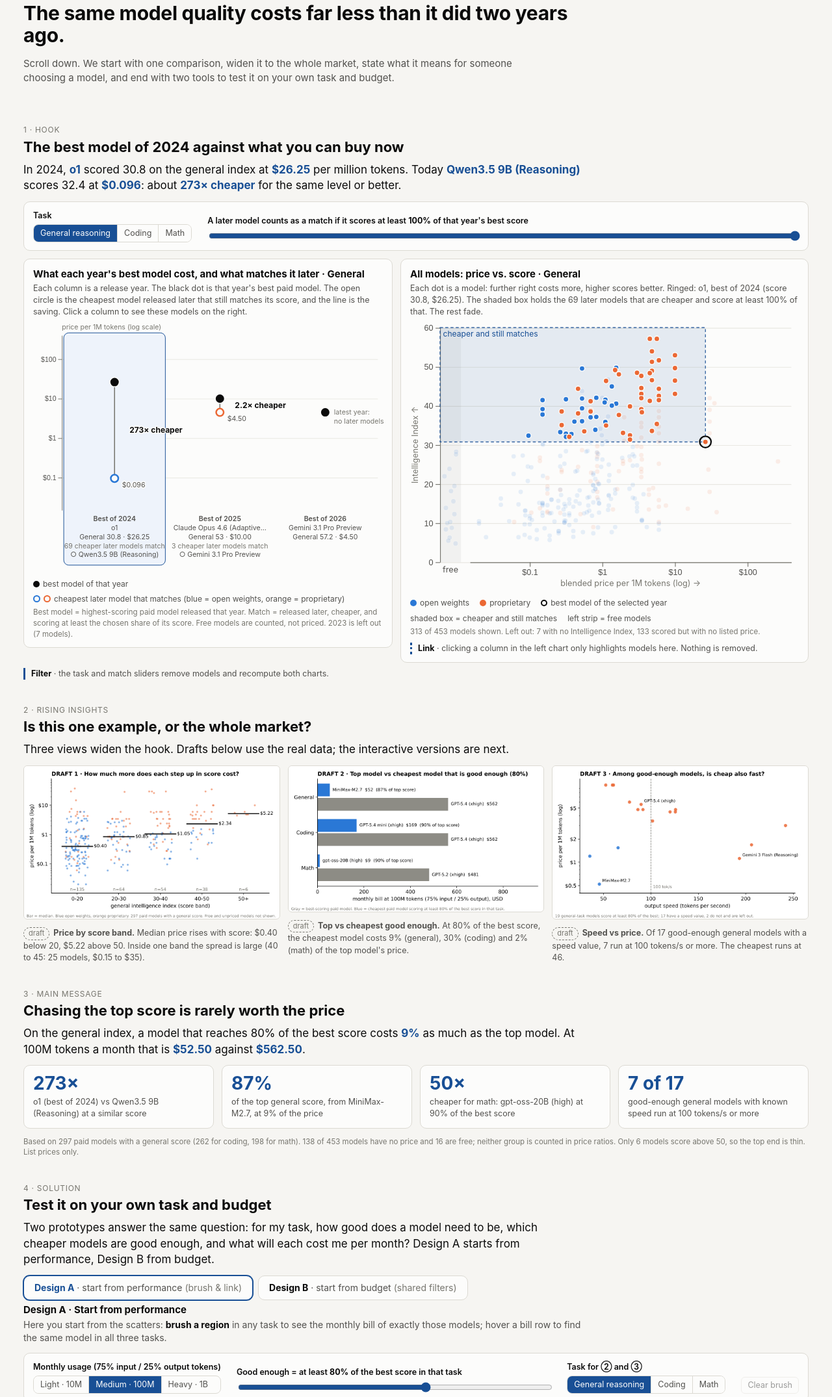
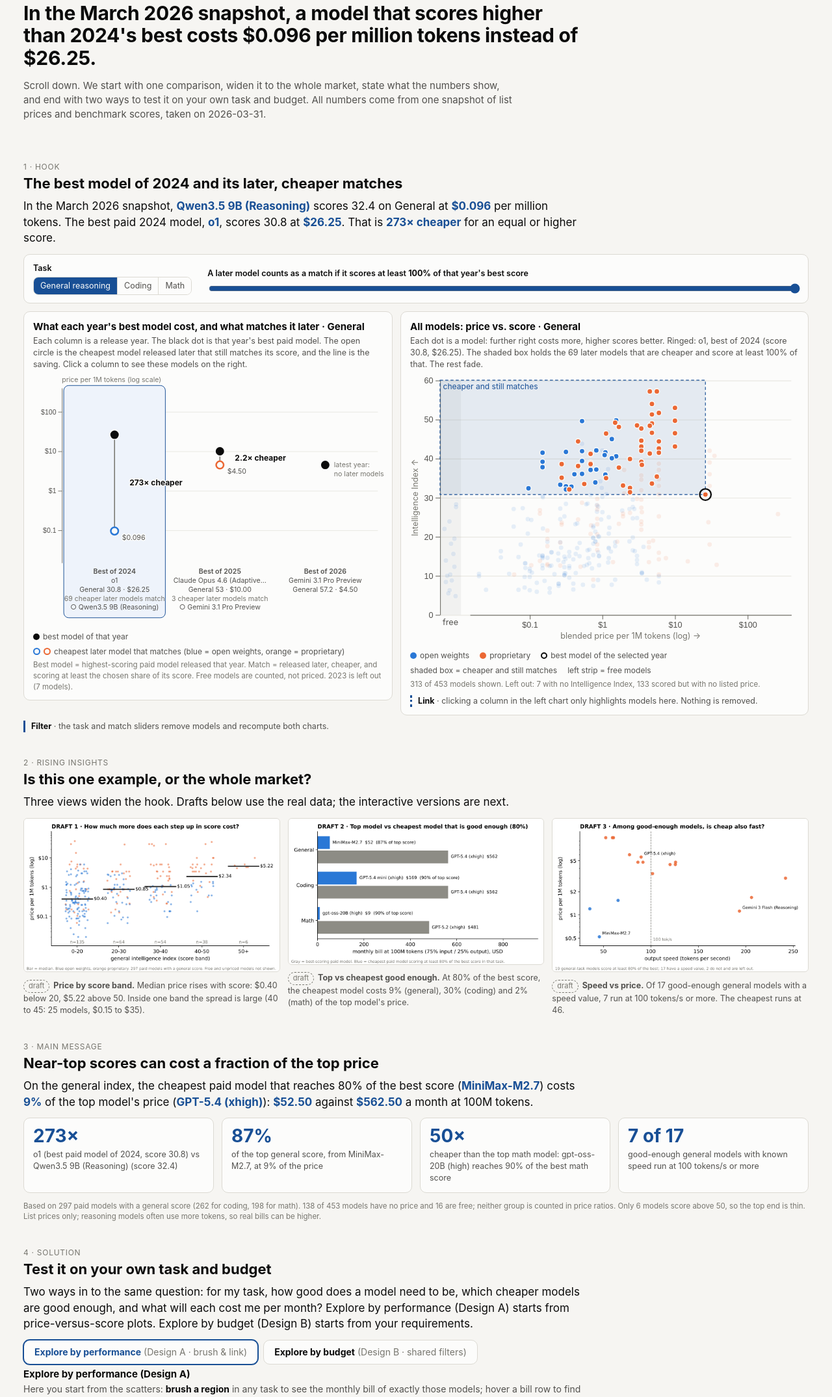
Before and after one commit to ShuC802/cs1710-project, a plain HTML site: page docs/index.html in a window 1280 px wide. Shown: the part 85-2235 px from the top of the page at 65% size. Drawn offline with Linux system fonts and the light colour scheme.

Commit message:
new refinements

```diff
--- a/dashboards/src/b.js
+++ b/dashboards/src/b.js
@@ -43,8 +43,11 @@
     if (!m) { el.innerHTML = "Click a bar or a dot to pin a model here."; return; }
     const sc = C.TASKS.map((t) => `<tr><th>${t.index}</th><td class="v">${m[t.key] == null ? "no score" : m[t.key]}</td></tr>`).join("");
     const costs = C.USAGE.map((u) => `<tr><th>${u.label} · ${C.fmtTok(u.tokens)} tok/mo</th><td class="v">${m.price == null ? "no price" : m.free ? "$0 list (you host)" : C.fmtUSD(C.bill(m, u.tokens).total)}</td></tr>`).join("");
+    const why = { score: `its ${C.taskOf(S.task).short} score is below the good-enough line or missing`, license: "the license filter", budget: "the monthly budget", speed: "the minimum speed (or its speed is unknown)" };
+    const f = m.price == null ? "price" : fails(m);
+    const note = f ? `<p class="hint" style="margin:4px 0 6px"><b>Excluded by current controls:</b> ${f === "price" ? "it has no listed price, so the price views leave it out" : why[f]}. It stays pinned from earlier.</p>` : "";
     el.innerHTML = `<b style="color:var(--text-primary)">${m.name}</b> · ${m.provider} · ${m.open ? "open weights" : "proprietary"} · ${m.year ?? "year unknown"}
-      <table>${sc}<tr><th>Speed</th><td class="v">${m.speed == null ? "unknown" : m.speed + " tok/s"}</td></tr>${costs}</table>`;
+      ${note}<table>${sc}<tr><th>Speed</th><td class="v">${m.speed == null ? "unknown" : m.speed + " tok/s"}</td></tr>${costs}</table>`;
   }
 
   function draw() {
--- a/dashboards/src/common.js
+++ b/dashboards/src/common.js
@@ -223,7 +223,7 @@
         .on("click", (ev, q) => hooks.onClick && hooks.onClick(q.d.id));
       row.append("rect").attr("class", "hit").attr("x", -m.l).attr("width", o.w).attr("y", 0).attr("height", rowH);
       row.append("circle").attr("cx", -m.l + 8).attr("cy", rowH / 2).attr("r", 4.5).attr("class", (q) => "dot " + (q.d.open ? "open" : "prop"));
-      row.append("text").attr("class", "nm").attr("x", -m.l + 18).attr("y", rowH / 2).attr("dy", "0.33em").text((q) => C.trunc(q.d.name, 32));
+      row.append("text").attr("class", "nm").attr("x", -m.l + 18).attr("y", rowH / 2).attr("dy", "0.33em").text((q) => (s.below && s.below.has(q.d.id) ? "▾ " : "") + C.trunc(q.d.name, 30));
       // free rows: no bar, an explicit label (a $0 list price is not a $0 bill: you host it)
       row.filter((q) => q.d.free).append("text").attr("class", "val").attr("x", 4).attr("y", rowH / 2).attr("dy", "0.33em").style("fill", "var(--text-secondary)").text("free list price · you host it");
       row.filter((q) => !q.d.free).each(function (q) {
--- a/docs/index.html
+++ b/docs/index.html
@@ -181,13 +181,13 @@
 <nav class="top"><b>The Evolution of LLM Value</b><a href="#hook">1 Hook</a><a href="#insights">2 Rising insights</a><a href="#message">3 Main message</a><a href="#explore">4 Explore</a><a href="#about">About the data</a></nav>
 
 <header class="hero">
-  <h1>The same model quality costs far less than it did two years ago.</h1>
-  <p>Scroll down. We start with one comparison, widen it to the whole market, state what it means for someone choosing a model, and end with two tools to test it on your own task and budget.</p>
+  <h1 id="hero-h1"></h1>
+  <p>Scroll down. We start with one comparison, widen it to the whole market, state what the numbers show, and end with two ways to test it on your own task and budget. All numbers come from one snapshot of list prices and benchmark scores, taken on 2026-03-31.</p>
 </header>
 
 <section class="story" id="hook">
   <p class="step">1 · Hook</p>
-  <h2>The best model of 2024 against what you can buy now</h2>
+  <h2>The best model of 2024 and its later, cheaper matches</h2>
   <p class="big" id="hook-line"></p>
   <div class="controls card">
     <div class="grp"><span class="lab">Task</span><div class="seg" id="h-task"></div></div>
@@ -216,7 +216,7 @@
 
 <section class="story" id="message">
   <p class="step">3 · Main message</p>
-  <h2>Chasing the top score is rarely worth the price</h2>
+  <h2>Near-top scores can cost a fraction of the top price</h2>
   <p class="big" id="msg-line"></p>
   <div class="stats" id="stats"></div>
   <p class="coverage" id="msg-cov"></p>
@@ -225,12 +225,12 @@
 <section class="story" id="explore">
   <p class="step">4 · Solution</p>
   <h2>Test it on your own task and budget</h2>
-  <p class="big">Two prototypes answer the same question: for my task, how good does a model need to be, which cheaper models are good enough, and what will each cost me per month? Design A starts from performance, Design B from budget.</p>
+  <p class="big">Two ways in to the same question: for my task, how good does a model need to be, which cheaper models are good enough, and what will each cost me per month? Explore by performance (Design A) starts from price-versus-score plots. Explore by budget (Design B) starts from your requirements.</p>
   <div class="tabs" role="tablist">
-    <button role="tab" id="tab-a" aria-selected="true"><b>Design A</b> · start from performance <span style="color:var(--text-muted)">(brush &amp; link)</span></button>
-    <button role="tab" id="tab-b" aria-selected="false"><b>Design B</b> · start from budget <span style="color:var(--text-muted)">(shared filters)</span></button>
+    <button role="tab" id="tab-a" aria-selected="true"><b>Explore by performance</b> <span style="color:var(--text-muted)">(Design A · brush &amp; link)</span></button>
+    <button role="tab" id="tab-b" aria-selected="false"><b>Explore by budget</b> <span style="color:var(--text-muted)">(Design B · shared filters)</span></button>
   </div>
-  <div class="design" id="design-a"><h2 class="dh">Design A · Start from performance</h2>
+  <div class="design" id="design-a"><h2 class="dh">Explore by performance (Design A)</h2>
 <p class="lede">Here you start from the scatters: <b>brush a region</b> in any task to see the monthly bill of exactly those models; hover a bill row to find the same model in all three tasks.</p>
 
 <div class="controls card">
@@ -264,7 +264,7 @@
 <li><b>Free</b> models are open-weight models with a $0 list price. They are shown in a separate lane and never used for "× cheaper".</li>
 </ul></details>
 </div>
-  <div class="design" id="design-b" hidden><h2 class="dh">Design B · Start from budget and usage</h2>
+  <div class="design" id="design-b" hidden><h2 class="dh">Explore by budget (Design B)</h2>
 <p class="lede">Here you start from the controls: <b>set a task, usage, quality bar, budget, license and speed floor</b>, then read the surviving models and see where they sit on the price × score map.</p>
 
 <div class="controls card">
@@ -303,7 +303,7 @@
 
 <footer id="about">
   <p><b>Data.</b> LLM Price-Performance Tracker (Kaggle), 453 model endpoints, scrape of 2026-03-31. The tracker reports only a release year, so time views group models by release year. 138 models have no price and 161 have no year; each view says what it leaves out. Nothing is imputed. Cleaning steps: <code>dashboards/data/cleaning_log.txt</code>.</p>
-  <p><b>Prices</b> are list prices. Reasoning models often emit more tokens, so real bills run higher.</p>
+  <p><b>Prices</b> are list prices from the 2026-03-31 snapshot and may have changed since. Reasoning models often emit more tokens, so real bills can run higher.</p>
 </footer>
 </main>
 <script>// https://d3js.org v7.9.0 Copyright 2010-2023 Mike Bostock
@@ -664,7 +664,7 @@
         .on("click", (ev, q) => hooks.onClick && hooks.onClick(q.d.id));
       row.append("rect").attr("class", "hit").attr("x", -m.l).attr("width", o.w).attr("y", 0).attr("height", rowH);
       row.append("circle").attr("cx", -m.l + 8).attr("cy", rowH / 2).attr("r", 4.5).attr("class", (q) => "dot " + (q.d.open ? "open" : "prop"));
-      row.append("text").attr("class", "nm").attr("x", -m.l + 18).attr("y", rowH / 2).attr("dy", "0.33em").text((q) => C.trunc(q.d.name, 32));
+      row.append("text").attr("class", "nm").attr("x", -m.l + 18).attr("y", rowH / 2).attr("dy", "0.33em").text((q) => (s.below && s.below.has(q.d.id) ? "▾ " : "") + C.trunc(q.d.name, 30));
       // free rows: no bar, an explicit label (a $0 list price is not a $0 bill: you host it)
       row.filter((q) => q.d.free).append("text").attr("class", "val").attr("x", 4).attr("y", rowH / 2).attr("dy", "0.33em").style("fill", "var(--text-secondary)").text("free list price · you host it");
       row.filter((q) => !q.d.free).each(function (q) {
@@ -816,10 +816,13 @@
     const rows = billRows(), shown = rows.slice(0, 12);
     const t = C.taskOf(S.active);
     const paid = rows.filter((m) => !m.free).length;
+    const th = C.thr(S.active, S.pct);
+    const belowIds = S.brush ? new Set(rows.filter((m) => !(m[S.active] >= th)).map((m) => m.id)) : null;
+    const brushNote = belowIds ? (belowIds.size ? ` Your brush overrides the good-enough line (≥ ${th.toFixed(1)}): <b>${belowIds.size}</b> of these score below it, marked ▾.` : ` All of them clear the good-enough line (≥ ${th.toFixed(1)}).`) : "";
     $("bill-hint").innerHTML = S.brush
-      ? `<b>Filter:</b> the ${rows.length} models inside your ${t.short} brush (${rows.length - paid} free). Showing the ${shown.length} cheapest.`
+      ? `<b>Filter:</b> the ${rows.length} models inside your ${t.short} brush (${rows.length - paid} free). Showing the ${shown.length} cheapest.${brushNote}`
       : `Models that clear the good-enough line in <b>${t.short}</b>: ${rows.length}. Showing the ${shown.length} cheapest. Brush any scatter to choose your own region.`;
-    bill.update({ rows: shown, tokens: tok(), hoverId: S.hover, empty: "No model clears this line. Lower the good-enough slider or brush a region." });
+    bill.update({ rows: shown, tokens: tok(), hoverId: S.hover, below: belowIds, empty: "No model clears this line. Lower the good-enough slider or brush a region." });
   }
 
   function render() {
@@ -889,8 +892,11 @@
     if (!m) { el.innerHTML = "Click a bar or a dot to pin a model here."; return; }
     const sc = C.TASKS.map((t) => `<tr><th>${t.index}</th><td class="v">${m[t.key] == null ? "no score" : m[t.key]}</td></tr>`).join("");
     const costs = C.USAGE.map((u) => `<tr><th>${u.label} · ${C.fmtTok(u.tokens)} tok/mo</th><td class="v">${m.price == null ? "no price" : m.free ? "$0 list (you host)" : C.fmtUSD(C.bill(m, u.tokens).total)}</td></tr>`).join("");
+    const why = { score: `its ${C.taskOf(S.task).short} score is below the good-enough line or missing`, license: "the license filter", budget: "the monthly budget", speed: "the minimum speed (or its speed is unknown)" };
+    const f = m.price == null ? "price" : fails(m);
+    const note = f ? `<p class="hint" style="margin:4px 0 6px"><b>Excluded by current controls:</b> ${f === "price" ? "it has no listed price, so the price views leave it out" : why[f]}. It stays pinned from earlier.</p>` : "";
     el.innerHTML = `<b style="color:var(--text-primary)">${m.name}</b> · ${m.provider} · ${m.open ? "open weights" : "proprietary"} · ${m.year ?? "year unknown"}
-      <table>${sc}<tr><th>Speed</th><td class="v">${m.speed == null ? "unknown" : m.speed + " tok/s"}</td></tr>${costs}</table>`;
+      ${note}<table>${sc}<tr><th>Speed</th><td class="v">${m.speed == null ? "unknown" : m.speed + " tok/s"}</td></tr>${costs}</table>`;
   }
 
   function draw() {
@@ -937,7 +943,13 @@
   const usd = (v) => C.fmtUSD(v);
   const bill = (v) => "$" + v.toFixed(2);
 
-  $("hook-line").innerHTML = `In 2024, <b>${H.old.name}</b> scored ${H.old.score} on the general index at <b>${usd(H.old.price)}</b> per million tokens. Today <b>${H.new.name}</b> scores ${H.new.score} at <b>${usd(H.new.price)}</b>: about <b>${H.ratio}× cheaper</b> for the same level or better.`;
+  $("hero-h1").textContent = `In the March 2026 snapshot, a model that scores higher than 2024's best costs ${usd(H.new.price)} per million tokens instead of ${usd(H.old.price)}.`;
+  function hookLine() {
+    const t = C.taskOf(S.task), r = C.flagships(S.task, S.pct).find((q) => q.year === 2024);
+    if (!r || !r.flag || !r.cheapest) { $("hook-line").textContent = `No paid model released after 2024 is cheaper and scores at least ${S.pct}% of the best 2024 ${t.short} model.`; return; }
+    const f = r.flag, c = r.cheapest, k = f.price / c.price;
+    $("hook-line").innerHTML = `In the March 2026 snapshot, <b>${c.name}</b> scores ${c[S.task]} on ${t.short} at <b>${usd(c.price)}</b> per million tokens. The best paid 2024 model, <b>${f.name}</b>, scores ${f[S.task]} at <b>${usd(f.price)}</b>. That is <b>${k >= 10 ? k.toFixed(0) : k.toFixed(1)}× cheaper</b>${c[S.task] >= f[S.task] ? " for an equal or higher score" : ` for at least ${S.pct}% of its score`}.`;
+  }
 
   // controls
   const seg = $("h-task");
@@ -957,6 +969,7 @@
     $("h-flag-title").textContent = `What each year's best model cost, and what matches it later · ${t.short}`;
     $("h-sc-title").textContent = `All models: price vs. score · ${t.short}`;
     $("h-flag-hint").textContent = "Each column is a release year. The black dot is that year's best paid model. The open circle is the cheapest model released later that still matches its score, and the line is the saving. Click a column to see these models on the right.";
+    hookLine();
     flags.update({ task: S.task, pct: S.pct, selectedYear: S.year });
     const r = row();
     const focus = r && r.flag ? new Set([r.flag.id, ...r.later.map((m) => m.id)]) : null;
@@ -968,16 +981,16 @@
   render();
 
   // main message
-  $("msg-line").innerHTML = `On the general index, a model that reaches 80% of the best score costs <b>${(M.price_ratio * 100).toFixed(0)}%</b> as much as the top model. At 100M tokens a month that is <b>${bill(M.cheap_bill)}</b> against <b>${bill(M.top_bill)}</b>.`;
+  $("msg-line").innerHTML = `On the general index, the cheapest paid model that reaches 80% of the best score (<b>${M.cheap_model}</b>) costs <b>${(M.price_ratio * 100).toFixed(0)}%</b> of the top model's price (<b>${M.top_model}</b>): <b>${bill(M.cheap_bill)}</b> against <b>${bill(M.top_bill)}</b> a month at 100M tokens.`;
   const T = STATS.tasks, sp = STATS.speed, sh = STATS.shu;
   const cards = [
-    [`${H.ratio}×`, `${H.old.name} (best of 2024) vs ${H.new.name} at a similar score`],
+    [`${H.ratio}×`, `${H.old.name} (best paid model of 2024, score ${H.old.score}) vs ${H.new.name} (score ${H.new.score})`],
     [`${Math.round(T.general.share_of_top_score * 100)}%`, `of the top general score, from ${T.general.cheapest_model}, at ${Math.round(T.general.price_ratio * 100)}% of the price`],
-    [`${Math.round(1 / T.math.price_ratio)}×`, `cheaper for math: ${T.math.cheapest_model} at ${Math.round(T.math.share_of_top_score * 100)}% of the best score`],
+    [`${Math.round(1 / T.math.price_ratio)}×`, `cheaper than the top math model: ${T.math.cheapest_model} reaches ${Math.round(T.math.share_of_top_score * 100)}% of the best math score`],
     [`${sp.n_fast} of ${sp.n_speed_known}`, `good-enough general models with known speed run at 100 tokens/s or more`],
   ];
   $("stats").innerHTML = cards.map(([n, d]) => `<div class="stat"><div class="n">${n}</div><div class="d">${d}</div></div>`).join("");
-  $("msg-cov").textContent = `Based on ${cov.n_general_paid} paid models with a general score (${cov.n_coding_paid} for coding, ${cov.n_math_paid} for math). ${cov.n_no_price} of ${cov.n_models} models have no price and ${cov.n_free} are free; neither group is counted in price ratios. Only 6 models score above 50, so the top end is thin. List prices only.`;
+  $("msg-cov").textContent = `Based on ${cov.n_general_paid} paid models with a general score (${cov.n_coding_paid} for coding, ${cov.n_math_paid} for math). ${cov.n_no_price} of ${cov.n_models} models have no price and ${cov.n_free} are free; neither group is counted in price ratios. Only 6 models score above 50, so the top end is thin. List prices only; reasoning models often use more tokens, so real bills can be higher.`;
 })();
 </script>
 <script>
```
Also changed, not shown: dashboards/src/a.js (+5 -2 lines), dashboards/src/a.part.html (+1 -1 lines), dashboards/src/b.part.html (+1 -1 lines), dashboards/src/index.html (+8 -8 lines), dashboards/src/story.js (+12 -5 lines), 2 other files.
